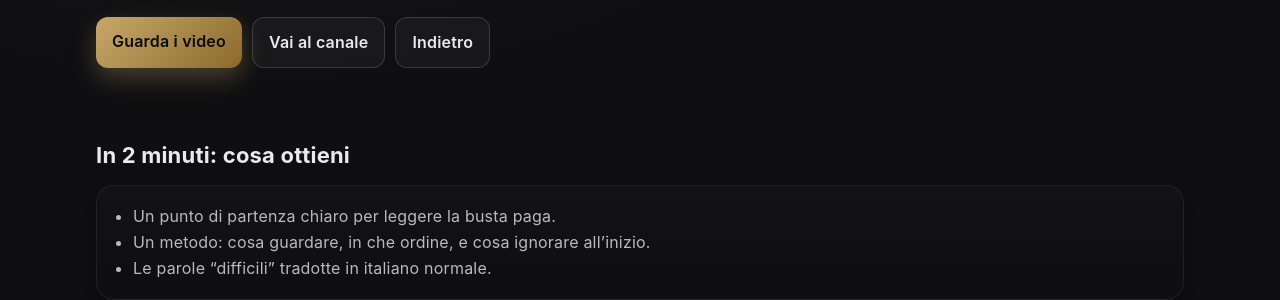
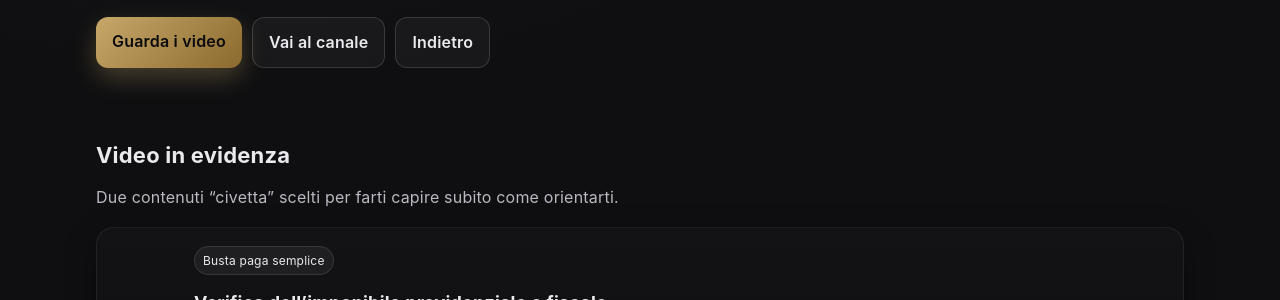
Before and after one commit to emibaresi/ivemi.github.io, a plain HTML site: page busta-paga-semplice/index.html in a window 1280 px wide. Shown: the part 313-613 px from the top of the page. Drawn offline with Linux system fonts and the light colour scheme.

Commit message:
Remove section about quick guide to payslip

```diff
--- a/busta-paga-semplice/index.html
+++ b/busta-paga-semplice/index.html
@@ -57,17 +57,6 @@
       <a class="btn primary" href="#video-title">Guarda i video</a>
       <a class="btn" href="https://youtube.com/@emibaresi?si=-dRrx2M6Ek-qvJw4" target="_blank" rel="noopener" referrerpolicy="strict-origin-when-cross-origin">Vai al canale</a>
       <a class="btn" href="/">Indietro</a>
-    </div>
-  </section>
-
-  <section aria-labelledby="quick-title">
-    <h2 id="quick-title" class="section-title">In 2 minuti: cosa ottieni</h2>
-    <div class="card wide">
-      <ul class="list">
-        <li>Un punto di partenza chiaro per leggere la busta paga.</li>
-        <li>Un metodo: cosa guardare, in che ordine, e cosa ignorare all’inizio.</li>
-        <li>Le parole “difficili” tradotte in italiano normale.</li>
-      </ul>
     </div>
   </section>
 
```
